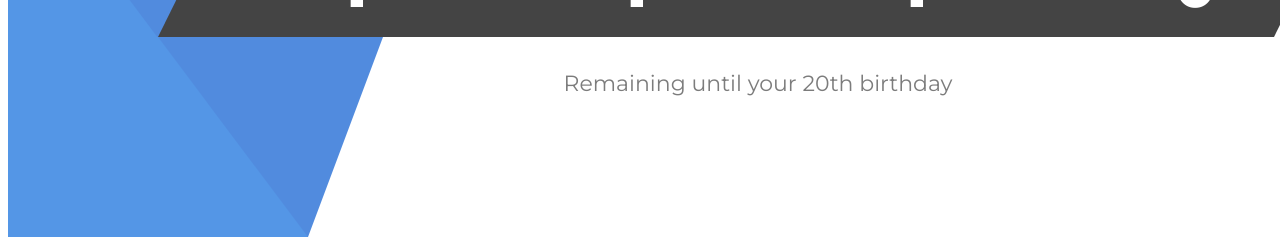
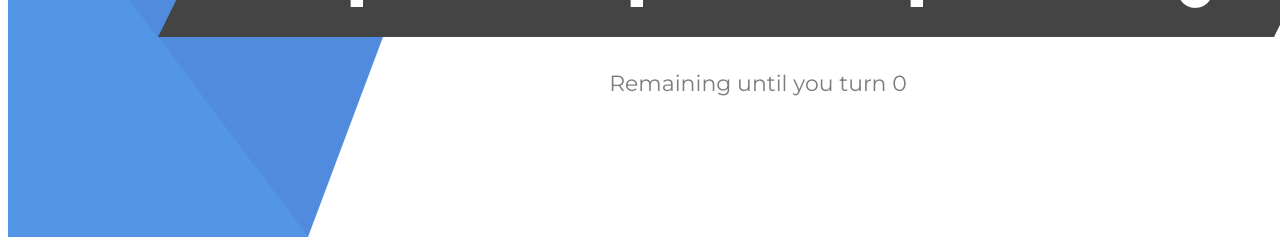
Before and after one commit to LindsayWilde/birthday-lindsay, a React (Create React App) app: page / in a window 1280 px wide. Both pictures are taken after a click on the button "Generate Countdown". Shown: the part 571-813 px from the top of the page. Built offline with nearby package versions, Linux system fonts and the light colour scheme.

Commit message:
added age your

```diff
--- a/src/App.js
+++ b/src/App.js
@@ -22,7 +22,8 @@ export default class App extends Component {
         hours: 0,
         minutes: 0,
         seconds: 0
-      }
+    },
+    age: 0
     };
 
     this.handleGenerate = this.handleGenerate.bind(this);
@@ -37,13 +38,22 @@ export default class App extends Component {
   }.bind(this);
 
   handleGenerate = function() {
-    this.setState({ active: true });
+
 
 
     var bday = this.state.startDate.toDate();
     var today = new Date();
     var currentMonth = today.getMonth();
     var birthMonth = bday.getMonth();
+
+    var timeBetween = today.getTime() - bday.getTime();
+    var daysOld = Math.floor(timeBetween / (1000 * 60 *60 *24))
+    var age = Number((daysOld/365).toFixed(0));
+    this.setState({
+        age,
+        active: true
+     })
+
 
     if(birthMonth > currentMonth) {
       bday.setFullYear(today.getFullYear())
@@ -98,7 +108,7 @@ export default class App extends Component {
         ChangeDate("Change Date", () => this.setState({ active: false })),
         LargeText("04/03"),
         <label className="grid__remaining">
-          Remaining until your 20th birthday
+          Remaining until you turn {this.state.age}
         </label>
       ];
     } else {
```
